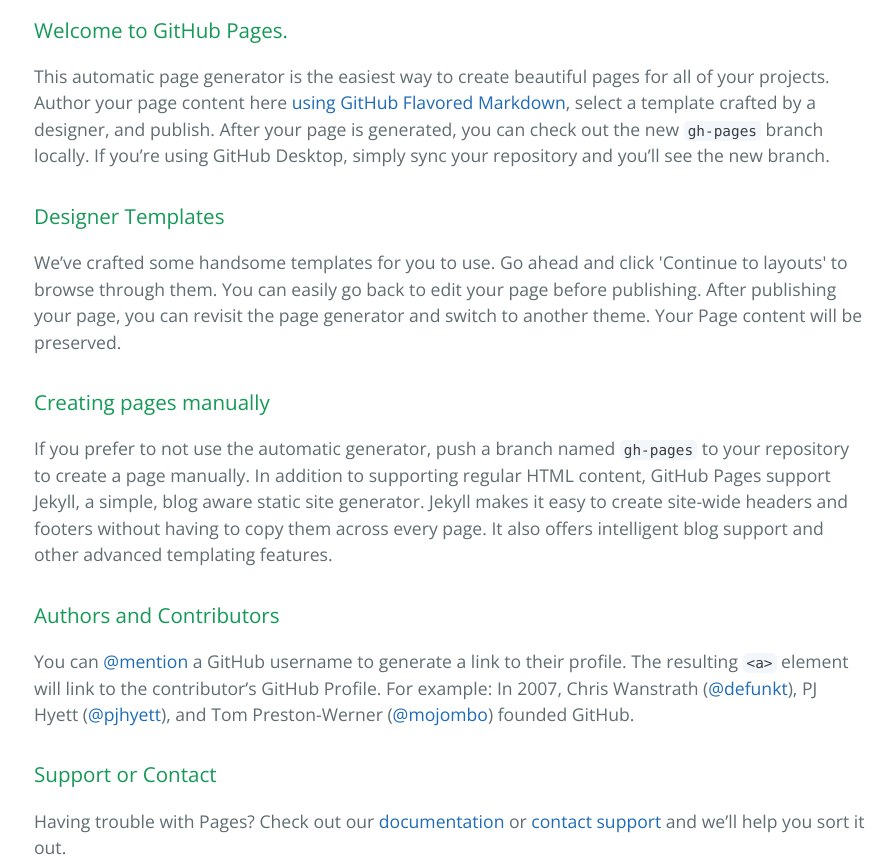
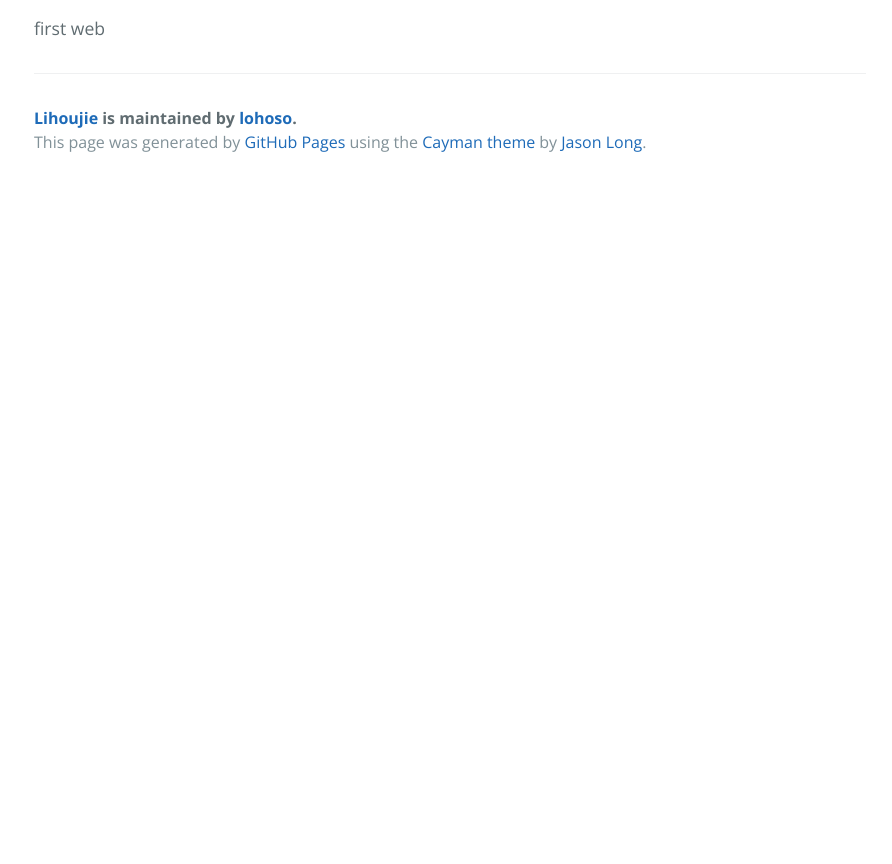
Before and after one commit to lohoso/lihoujie, a plain HTML site: page index.html in a window 1280 px wide. Shown: the part 400-1264 px from the top of the page, without its empty margins (190-1082 px from the left). After the commit the page ends 800 px from the top, so only its background shows below. Drawn offline with nearby package versions, Linux system fonts and the light colour scheme.

```diff
--- a/index.html
+++ b/index.html
@@ -19,30 +19,7 @@
     </section>
 
     <section class="main-content">
-      <h3>
-<a id="welcome-to-github-pages" class="anchor" href="#welcome-to-github-pages" aria-hidden="true"><span class="octicon octicon-link"></span></a>Welcome to GitHub Pages.</h3>
-
-<p>This automatic page generator is the easiest way to create beautiful pages for all of your projects. Author your page content here <a href="https://guides.github.com/features/mastering-markdown/">using GitHub Flavored Markdown</a>, select a template crafted by a designer, and publish. After your page is generated, you can check out the new <code>gh-pages</code> branch locally. If you’re using GitHub Desktop, simply sync your repository and you’ll see the new branch.</p>
-
-<h3>
-<a id="designer-templates" class="anchor" href="#designer-templates" aria-hidden="true"><span class="octicon octicon-link"></span></a>Designer Templates</h3>
-
-<p>We’ve crafted some handsome templates for you to use. Go ahead and click 'Continue to layouts' to browse through them. You can easily go back to edit your page before publishing. After publishing your page, you can revisit the page generator and switch to another theme. Your Page content will be preserved.</p>
-
-<h3>
-<a id="creating-pages-manually" class="anchor" href="#creating-pages-manually" aria-hidden="true"><span class="octicon octicon-link"></span></a>Creating pages manually</h3>
-
-<p>If you prefer to not use the automatic generator, push a branch named <code>gh-pages</code> to your repository to create a page manually. In addition to supporting regular HTML content, GitHub Pages support Jekyll, a simple, blog aware static site generator. Jekyll makes it easy to create site-wide headers and footers without having to copy them across every page. It also offers intelligent blog support and other advanced templating features.</p>
-
-<h3>
-<a id="authors-and-contributors" class="anchor" href="#authors-and-contributors" aria-hidden="true"><span class="octicon octicon-link"></span></a>Authors and Contributors</h3>
-
-<p>You can <a href="https://github.com/blog/821" class="user-mention">@mention</a> a GitHub username to generate a link to their profile. The resulting <code>&lt;a&gt;</code> element will link to the contributor’s GitHub Profile. For example: In 2007, Chris Wanstrath (<a href="https://github.com/defunkt" class="user-mention">@defunkt</a>), PJ Hyett (<a href="https://github.com/pjhyett" class="user-mention">@pjhyett</a>), and Tom Preston-Werner (<a href="https://github.com/mojombo" class="user-mention">@mojombo</a>) founded GitHub.</p>
-
-<h3>
-<a id="support-or-contact" class="anchor" href="#support-or-contact" aria-hidden="true"><span class="octicon octicon-link"></span></a>Support or Contact</h3>
-
-<p>Having trouble with Pages? Check out our <a href="https://help.github.com/pages">documentation</a> or <a href="https://github.com/contact">contact support</a> and we’ll help you sort it out.</p>
+      <p>first web</p>
 
       <footer class="site-footer">
         <span class="site-footer-owner"><a href="https://github.com/lohoso/lihoujie">Lihoujie</a> is maintained by <a href="https://github.com/lohoso">lohoso</a>.</span>
```
Also changed, not shown: params.json (+1 -1 lines).
